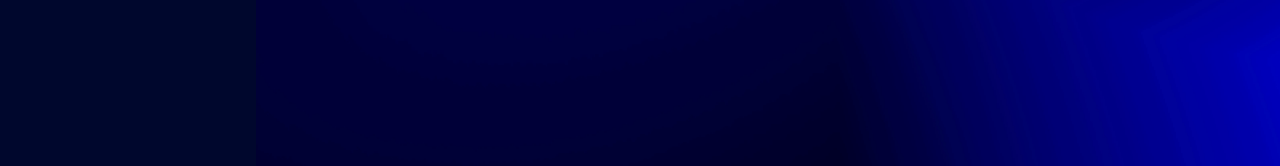
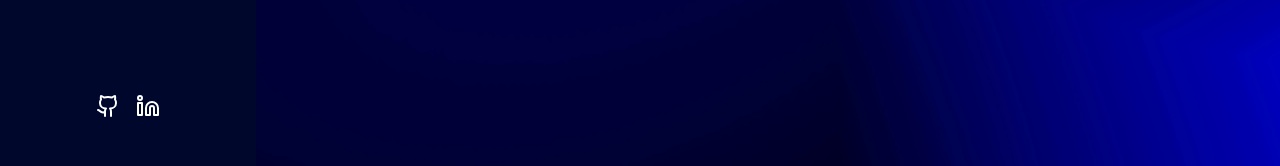
Before and after one commit to Nellybii/myportfolio, a Nuxt app: page / in a window 1280 px wide. Shown: the part 634-800 px from the top of the page. Built offline with nearby package versions, Linux system fonts and the light colour scheme.

Commit message:
linkedin

```diff
--- a/components/sideBar.vue
+++ b/components/sideBar.vue
@@ -1,4 +1,5 @@
 <template>
+  <!-- Sidebar -->
   <div
     class="bg-[#00072D] text-white flex flex-col items-center p-6 md:p-8 lg:p-12 h-full w-full md:w-64 fixed md:static top-0 z-20"
   >
@@ -7,10 +8,38 @@
       alt="profile-image"
       class="w-28 h-28 rounded-full object-cover mb-6"
     />
+    <!-- Navigation Links -->
     <nuxt-link to="#" class="my-2 hover:text-blue-400 text-xl md:text-2xl transition-colors">Home</nuxt-link>
     <nuxt-link to="#about" class="my-2 hover:text-blue-400 text-xl md:text-2xl transition-colors">About</nuxt-link>
     <nuxt-link to="#projects" class="my-2 hover:text-blue-400 text-xl md:text-2xl transition-colors">Projects</nuxt-link>
     <nuxt-link to="#services" class="my-2 hover:text-blue-400 text-xl md:text-2xl transition-colors">Services</nuxt-link>
     <nuxt-link to="#contact" class="my-2 hover:text-blue-400 text-xl md:text-2xl transition-colors">Contact</nuxt-link>
+
+    <!-- Social Icons at Bottom -->
+    <div class="mt-auto flex space-x-4 pt-6">
+      <a
+        href="https://github.com/Nellybii"
+        target="_blank"
+        rel="noopener noreferrer"
+        class="text-white hover:text-[#ce5a16] transition-colors"
+      >
+        <GithubIcon class="w-6 h-6" />
+      </a>
+
+      <a
+        href="https://www.linkedin.com/in/nelly-chepkemoi-6b06951a0/"
+        target="_blank"
+        rel="noopener noreferrer"
+        class="text-white hover:text-[#ce5a16] transition-colors"
+      >
+        <LinkedinIcon class="w-6 h-6" />
+      </a>
+    </div>
   </div>
 </template>
+
+
+
+<script setup lang="ts">
+import { GithubIcon, LinkedinIcon } from 'lucide-vue-next'
+</script>
--- a/pages/contact.vue
+++ b/pages/contact.vue
@@ -2,7 +2,6 @@
   <div class="max-w-7xl mx-auto py-20 px-4 md:px-8">
     <div class="grid grid-cols-1 md:grid-cols-2 gap-12">
 
-      <!-- Left Column -->
       <div>
         <h2 class="text-4xl font-bold text-[#141110] border-l-4 border-[#ce5a16] pl-4 mb-2">CONTACT ME</h2>
         <p class="text-gray-600 text-lg mb-10">Get in touch with me</p>
@@ -12,10 +11,10 @@
           <p><strong>Email:</strong> <a href="mailto:nellychepkem2015@gmail.com" class="text-[#ce5a16] hover:underline">nellychepkem2015@gmail.com</a></p>
           <p><strong>Phone:</strong> <a href="tel:+254706553702" class="text-[#ce5a16] hover:underline">+254 706 553 702</a></p>
           <p><strong>Website:</strong> <a href="https://github.com/Nellybii" target="_blank" class="text-[#ce5a16] hover:underline">www.github.com/Nellybii</a></p>
+          <p><strong>LinkedIn:</strong> <a href="https://www.linkedin.com/in/nelly-chepkemoi-6b06951a0/" target="_blank" class="text-[#ce5a16] hover:underline">https://www.linkedin.com/in/nelly-chepkemoi-6b06951a0/</a></p>
         </div>
       </div>
 
-      <!-- Right Column: Form -->
       <form class="space-y-6 w-full">
         <div>
           <label for="name" class="block mb-1 font-medium text-[#141110]">Your Name</label>
```
